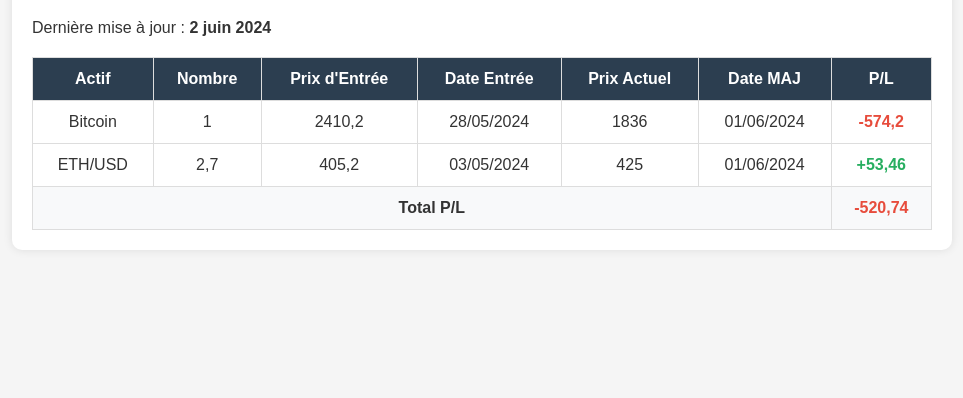
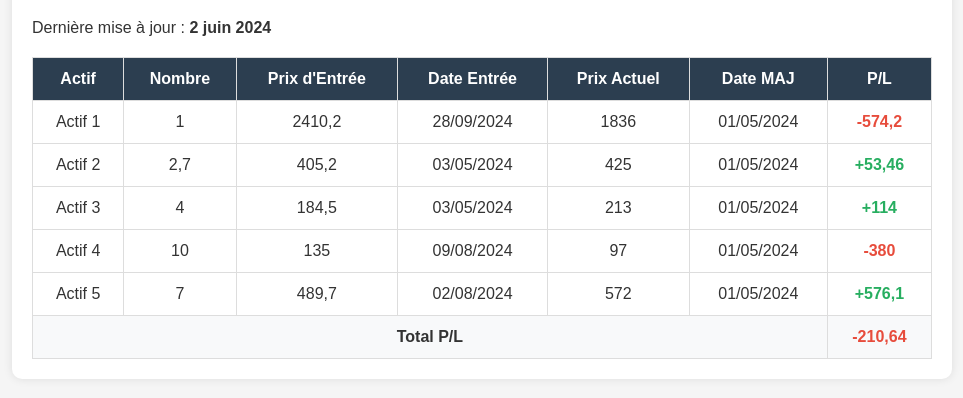
Before and after one commit to alieb77/EB-portfolio-tracker, a plain HTML site: page index.html in a window 1280 px wide. Shown: the part 102-500 px from the top of the page, without its empty margins (158-1121 px from the left). Drawn offline with Linux system fonts and the light colour scheme.

Commit message:
Update index.html

```diff
--- a/index.html
+++ b/index.html
@@ -42,7 +42,7 @@
     </style>
 </head>
 <body>
-    <div class="portfolio-container">  <!-- Correction ici -->
+    <div class="portfolio-container">
         <h1>📊 Mon Portefeuille d'Investissement</h1>
         <p>Dernière mise à jour : <strong>2 juin 2024</strong></p>
 
@@ -60,26 +60,53 @@
             </thead>
             <tbody>
                 <tr>
-                    <td>Bitcoin</td>
+                    <td>Actif 1</td>
                     <td>1</td>
                     <td>2410,2</td>
-                    <td>28/05/2024</td>
+                    <td>28/09/2024</td>
                     <td>1836</td>
-                    <td>01/06/2024</td>
+                    <td>01/05/2024</td>
                     <td class="loss">-574,2</td>
                 </tr>
                 <tr>
-                    <td>ETH/USD</td>
+                    <td>Actif 2</td>
                     <td>2,7</td>
                     <td>405,2</td>
                     <td>03/05/2024</td>
                     <td>425</td>
-                    <td>01/06/2024</td>
+                    <td>01/05/2024</td>
                     <td class="profit">+53,46</td>
+                </tr>
+                <tr>
+                    <td>Actif 3</td>
+                    <td>4</td>
+                    <td>184,5</td>
+                    <td>03/05/2024</td>
+                    <td>213</td>
+                    <td>01/05/2024</td>
+                    <td class="profit">+114</td>
+                </tr>
+                <tr>
+                    <td>Actif 4</td>
+                    <td>10</td>
+                    <td>135</td>
+                    <td>09/08/2024</td>
+                    <td>97</td>
+                    <td>01/05/2024</td>
+                    <td class="loss">-380</td>
+                </tr>
+                <tr>
+                    <td>Actif 5</td>
+                    <td>7</td>
+                    <td>489,7</td>
+                    <td>02/08/2024</td>
+                    <td>572</td>
+                    <td>01/05/2024</td>
+                    <td class="profit">+576,1</td>
                 </tr>
                 <tr class="total">
                     <td colspan="6">Total P/L</td>
-                    <td class="loss">-520,74</td>
+                    <td class="loss">-210,64</td> <!-- Correction ici -->
                 </tr>
             </tbody>
         </table>
```
